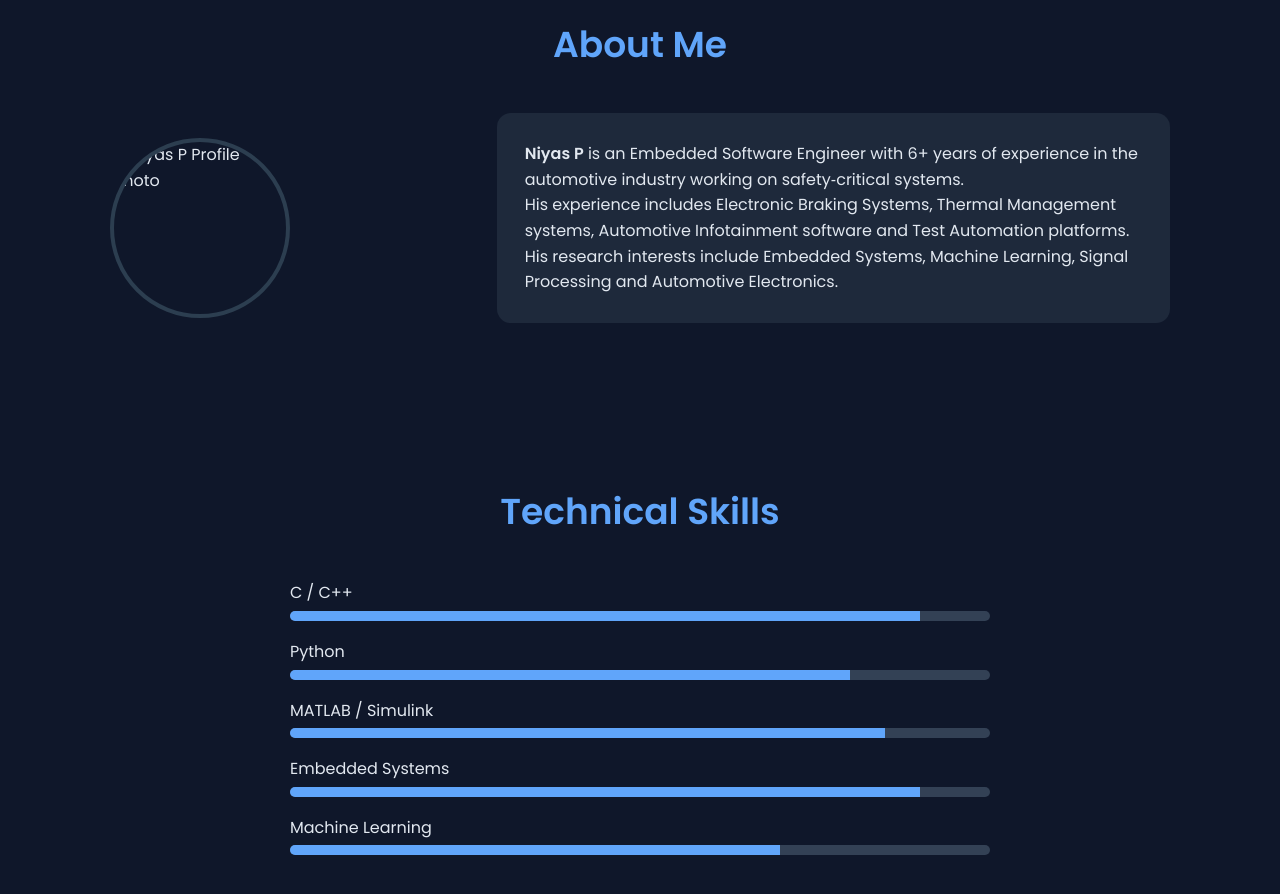
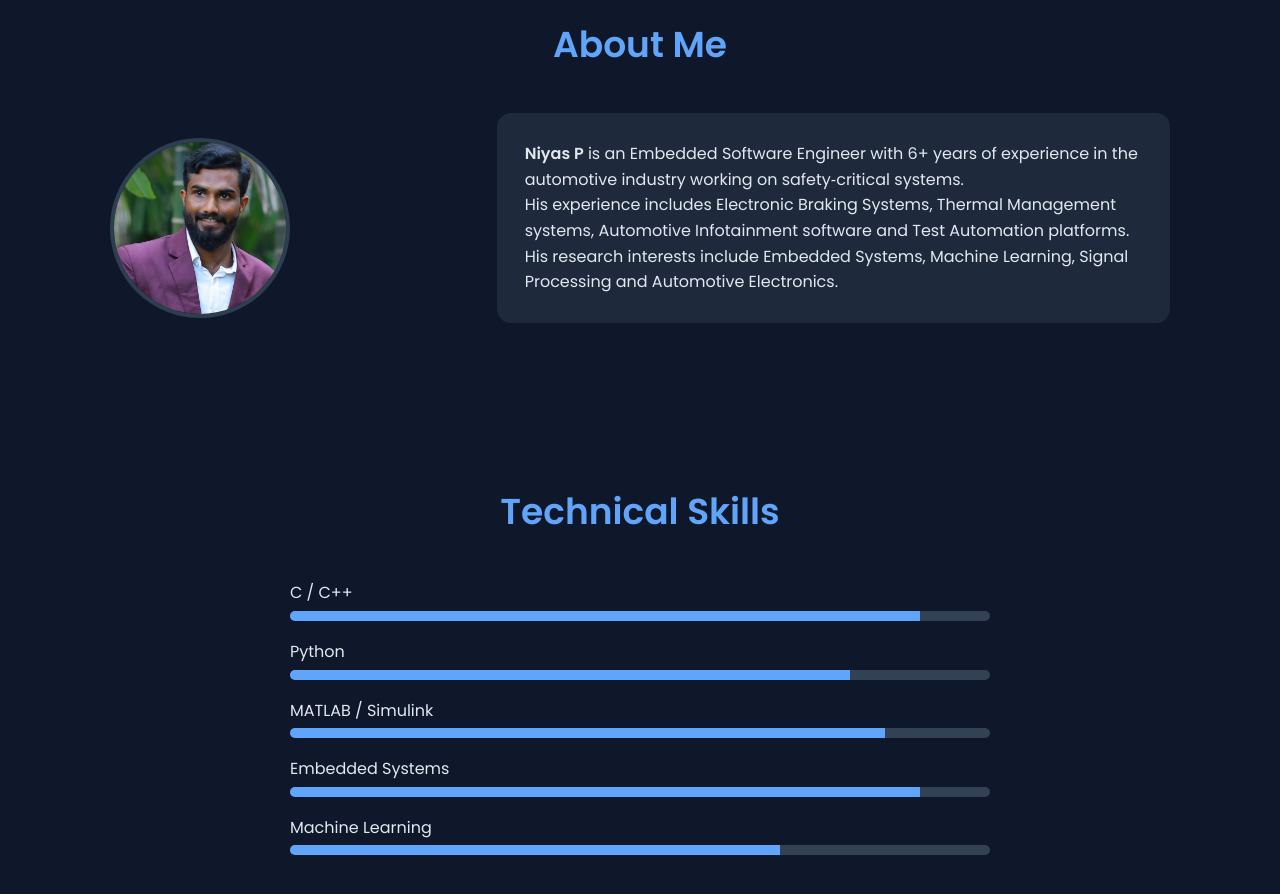
Before and after one commit to niyaspunnakadan-nbr/niyasp.github.io, a plain HTML site: page index.html in a window 1280 px wide. Shown: the part 920-1814 px from the top of the page. Drawn offline with Linux system fonts and the light colour scheme.

Commit message:
Update index.html

```diff
--- a/index.html
+++ b/index.html
@@ -219,7 +219,7 @@ header h1{font-size:42px}
 <section id="about">
 <h2>About Me</h2>
 <div class="about">
-<img src="profile.jpg" alt="Niyas P Profile Photo" class="profile-photo">
+<img src="photo_1.JPG" alt="Niyas P Profile Photo" class="profile-photo">
 
 <div class="card">
 <p><b>Niyas P</b> is an Embedded Software Engineer with 6+ years of experience in the automotive industry working on safety‑critical systems.</p>
```
